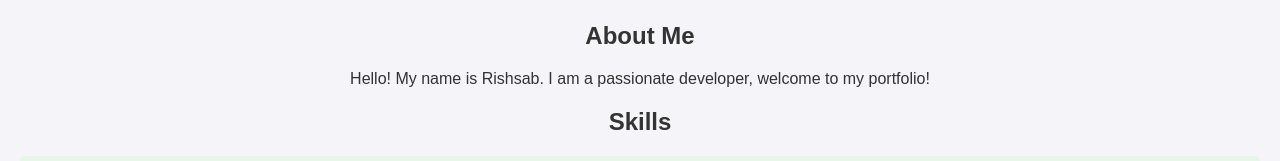
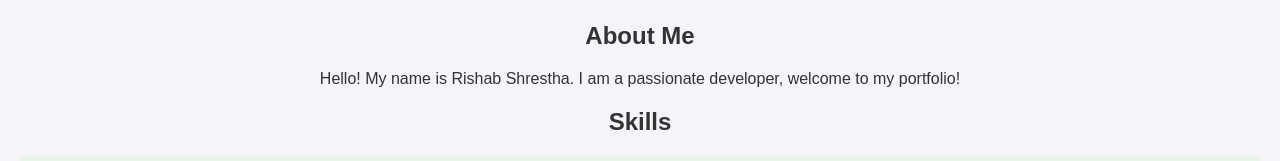
Before and after one commit to Rishab77/Devops-Assignment, a plain HTML site: page index.html in a window 1280 px wide. Shown: the part 138-299 px from the top of the page. Drawn offline with Linux system fonts and the light colour scheme.

Commit message:
name change

```diff
--- a/index.html
+++ b/index.html
@@ -60,7 +60,7 @@
     <main>
         <section id="about">
             <h2>About Me</h2>
-            <p>Hello! My name is Rishsab. I am a passionate developer, welcome to my portfolio!</p>
+            <p>Hello! My name is Rishab Shrestha. I am a passionate developer, welcome to my portfolio!</p>
         </section>
         <section id="skills">
             <h2>Skills</h2>
```
